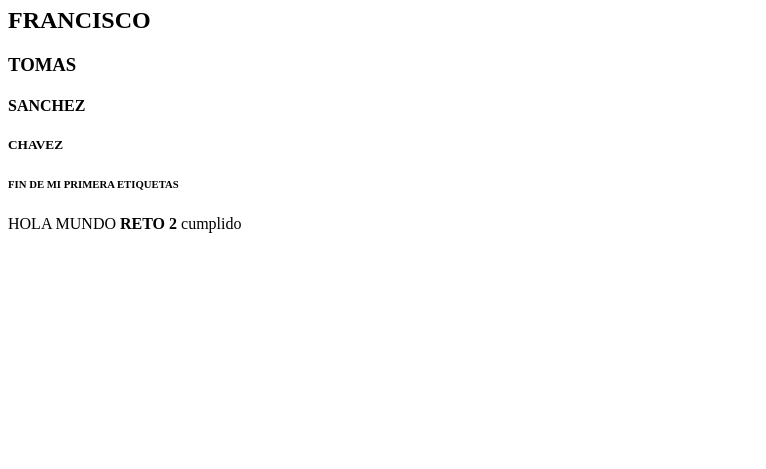
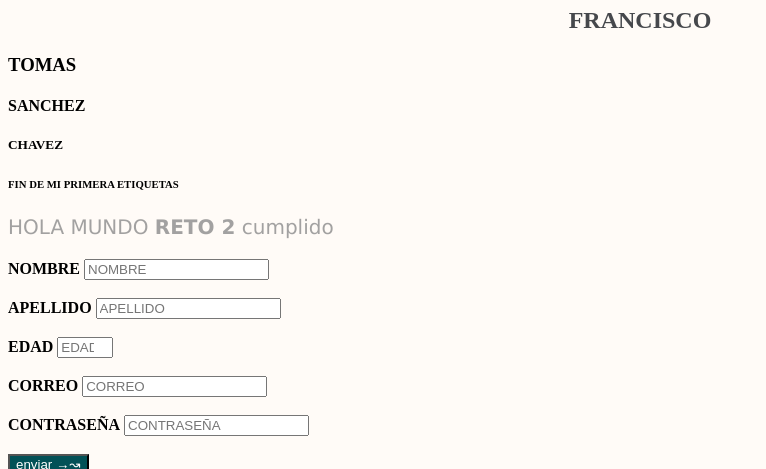
Before and after one commit to ftsch9/pruebas2, a plain HTML site: page index.html in a window 1280 px wide. Shown: the part 73-542 px from the top of the page, without its empty margins (0-766 px from the left). Drawn offline with Linux system fonts and the light colour scheme.

Commit message:
“css”

```diff
--- a/index.html
+++ b/index.html
@@ -6,17 +6,37 @@
     <meta http-equiv="X-UA-Compatible" content="IE=edge">
     <meta name="viewport" content="width=device-width, initial-scale=1.0">
     <title>Document</title>
+    <link rel="stylesheet" href="./styles.css">
 </head>
 
-<body>
+<body background-color: #fffbf7;>
+
     <h1> MI PRIMERA ETIQUETAS</h1>
-    <H2> FRANCISCO</h2>
+    <H2 color: #46484c; text-align: center;> FRANCISCO
+
+    </h2>
     <h3> TOMAS</h3>
     <h4> SANCHEZ</h4>
     <h5> CHAVEZ</h5>
     <h6> FIN DE MI PRIMERA ETIQUETAS</h6>
     <P>HOLA MUNDO <b>RETO 2</b> cumplido</P>
 
+    <form action="">
+        <label for="nombre"><b>NOMBRE</b></label>
+        <input type="text" id="name" name="fname" placeholder="NOMBRE"><br><br>
+        <label for="APELLIDO"><b>APELLIDO</b></label>
+        <input type="text" id="lastname" name="lastname" placeholder="APELLIDO"><br><br>
+        <label for="EDAD"><b>EDAD</b></label>
+        <input type="number" id="age" name="age" placeholder="EDAD" min="18" max="35"><br><br>
+        <label for="CORREO"><b>CORREO</b></label>
+        <input type="email" id="email" name="email" placeholder="CORREO"><br><br>
+        <label for="CONTRASEÑA"><b>CONTRASEÑA</b></label>
+        <input type="password" id="password" name="password" placeholder="CONTRASEÑA"><br><br>
+        <button type="submit">enviar &rarr;&rarrw;</button>
+    </form>
+
+    <img alt="logo de matcha" src="https://getmatcha.com/wp-content/themes/getmatcha/img/capterra.png" />
+
 </body>
 
 </html>
--- /dev/null
+++ b/styles.css
@@ -0,0 +1,23 @@
+body {
+    background-color: #fffbf7;
+}
+
+h1 {
+    color: rgb(94, 29, 155);
+}
+
+h2 {
+    color: #46484c;
+    text-align: center;
+}
+
+p {
+    color: #8b8b8bcc;
+    font-family: verdana;
+    font-size: 20px;
+}
+
+button {
+    color: #fff;
+    background-color: #025157;
+}
```
